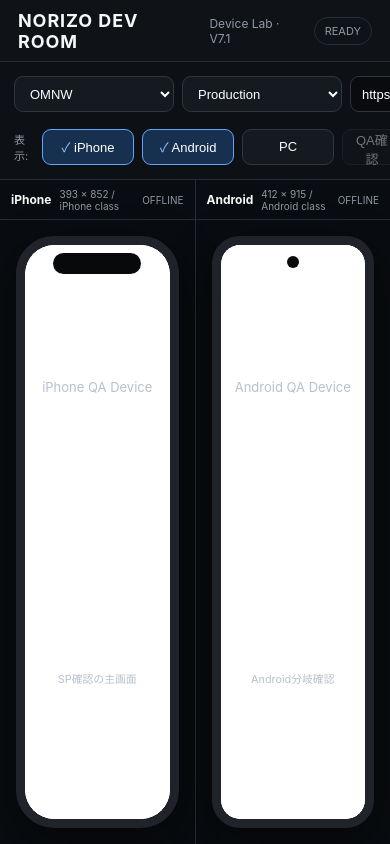
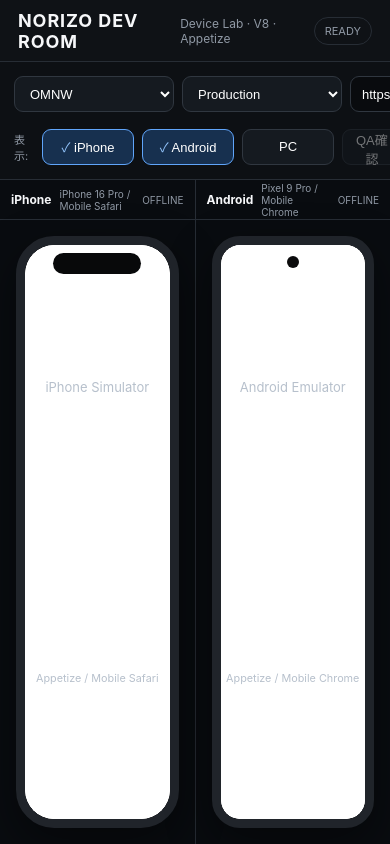
Before and after one commit to NORIZO0201/norizo-dev-room, a website: page index.html in a window 390 px wide. Shown: the top 844 px of the page. Drawn offline with Linux system fonts and the light colour scheme; no server answers.

Commit message:
feat: switch mobile device frames to Appetize

```diff
--- a/index.html
+++ b/index.html
@@ -23,7 +23,7 @@ iframe{width:100%;height:100%;border:0;background:#fff}.deviceShot{width:100%;he
 </style>
 </head>
 <body>
-<header><h1>NORIZO DEV ROOM</h1><div class="sub">Device Lab · V7.1</div><div id="status" class="status">READY</div></header>
+<header><h1>NORIZO DEV ROOM</h1><div class="sub">Device Lab · V8 · Appetize</div><div id="status" class="status">READY</div></header>
 <div class="toolbar">
   <div class="row">
     <select id="project">
@@ -37,8 +37,8 @@ iframe{width:100%;height:100%;border:0;background:#fff}.deviceShot{width:100%;he
 </div>
 <div class="layout">
   <main id="deviceArea" class="deviceArea cols2">
-    <section id="iphonePane" class="pane"><div class="paneTitle"><b>iPhone</b><small>393 × 852 / iPhone class</small><span id="iphoneState" class="state">OFFLINE</span></div><div class="viewer"><div class="deviceShell iphoneShell"><div class="island"></div><div class="screen"><div id="iphoneEmpty" class="empty">iPhone QA Device<small>SP確認の主画面</small></div><div id="iphoneBusy" class="busy">接続中…</div><img id="iphone" class="deviceShot" alt="iPhone viewport" draggable="false"/></div><div class="homebar"></div></div></div></section>
-    <section id="androidPane" class="pane"><div class="paneTitle"><b>Android</b><small>412 × 915 / Android class</small><span id="androidState" class="state">OFFLINE</span></div><div class="viewer"><div class="deviceShell androidShell"><div class="punch"></div><div class="screen"><div id="androidEmpty" class="empty">Android QA Device<small>Android分岐確認</small></div><div id="androidBusy" class="busy">接続中…</div><img id="android" class="deviceShot" alt="Android viewport" draggable="false"/></div></div></div></section>
+    <section id="iphonePane" class="pane"><div class="paneTitle"><b>iPhone</b><small>iPhone 16 Pro / Mobile Safari</small><span id="iphoneState" class="state">OFFLINE</span></div><div class="viewer"><div class="deviceShell iphoneShell"><div class="island"></div><div class="screen"><div id="iphoneEmpty" class="empty">iPhone Simulator<small>Appetize / Mobile Safari</small></div><div id="iphoneBusy" class="busy">接続中…</div><iframe id="iphone" allow="clipboard-read; clipboard-write; autoplay"></iframe></div><div class="homebar"></div></div></div></section>
+    <section id="androidPane" class="pane"><div class="paneTitle"><b>Android</b><small>Pixel 9 Pro / Mobile Chrome</small><span id="androidState" class="state">OFFLINE</span></div><div class="viewer"><div class="deviceShell androidShell"><div class="punch"></div><div class="screen"><div id="androidEmpty" class="empty">Android Emulator<small>Appetize / Mobile Chrome</small></div><div id="androidBusy" class="busy">接続中…</div><iframe id="android" allow="clipboard-read; clipboard-write; autoplay"></iframe></div></div></div></section>
     <section id="pcPane" class="pane hidden"><div class="paneTitle"><b>PC</b><small>1440 × 900</small><span id="pcState" class="state">OFFLINE</span></div><div class="viewer" style="padding:0"><div class="deviceShell pcShell"><div class="screen"><div id="pcEmpty" class="empty">PC Browser<small>必要なサービスだけ表示</small></div><div id="pcBusy" class="busy">接続中…</div><iframe id="pc"></iframe></div></div></div></section>
   </main>
   <aside class="side">
```
